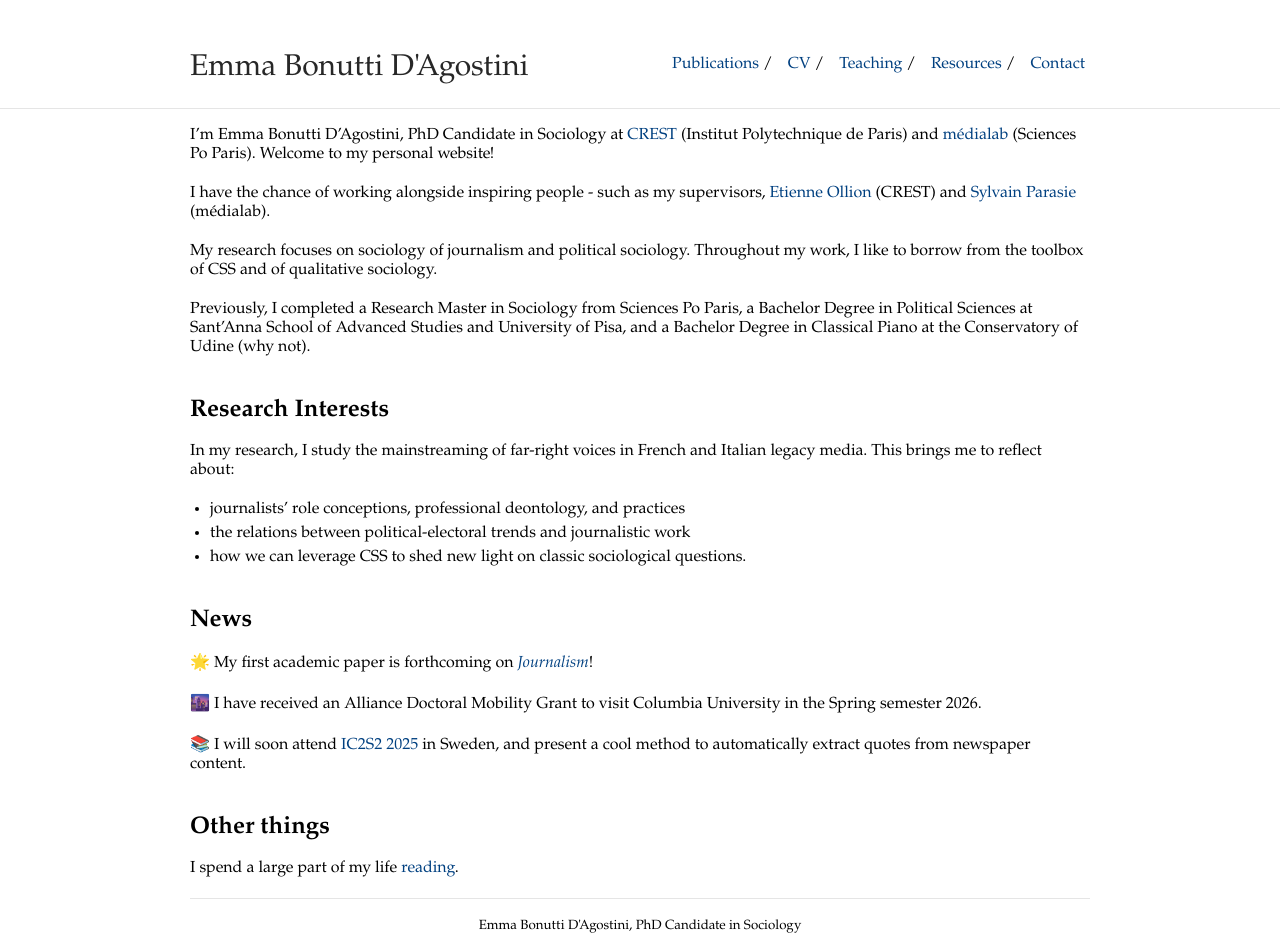
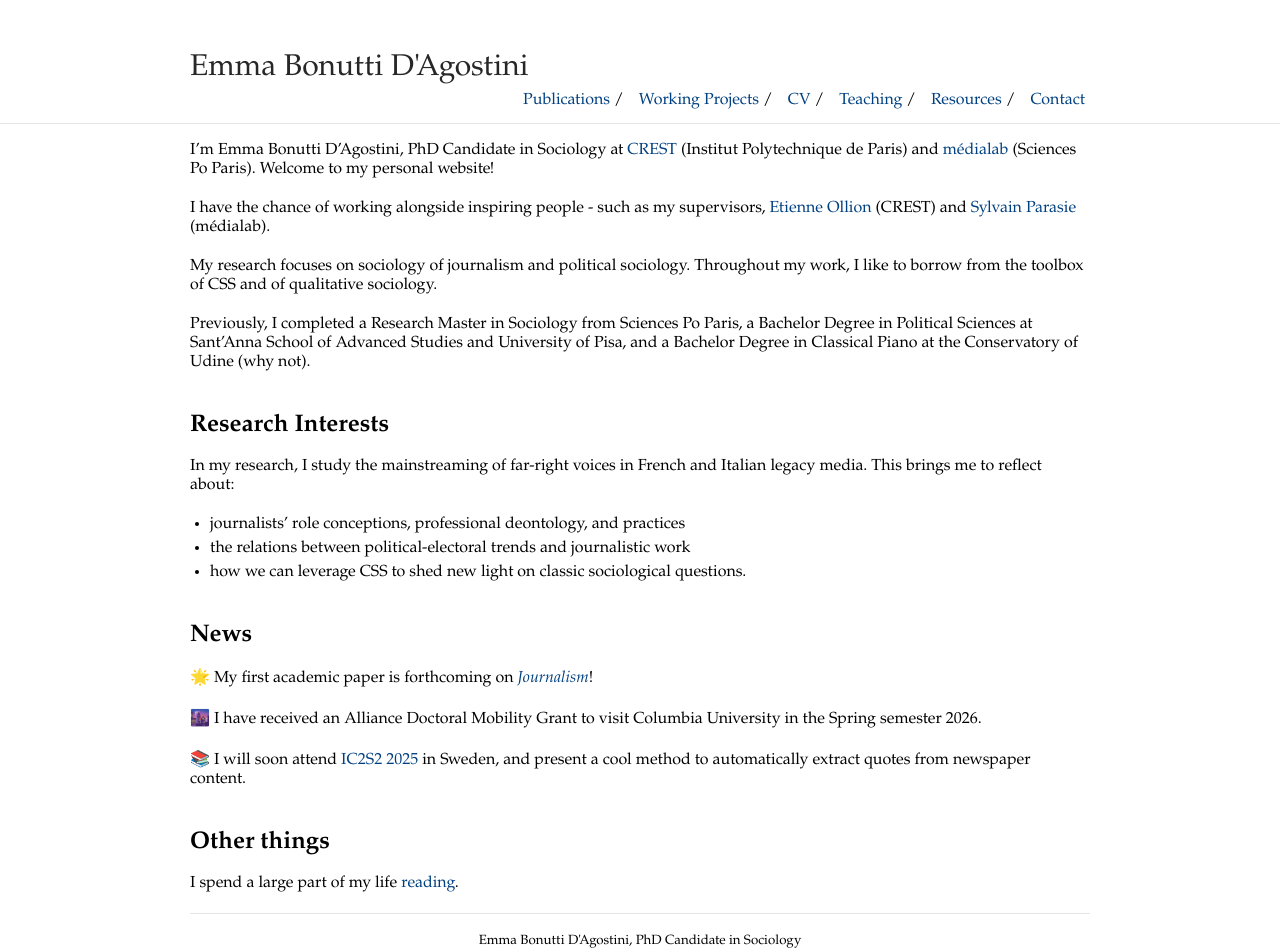
Before and after one commit to emmabonuttidagostini/emmabonuttidagostini.github.io, a Jekyll site: the page built from index.md, in a window 1280 px wide. Built offline with Jekyll 4.4.1, drawn with Linux system fonts in a browser that asks for light colours.

Commit message:
Update _config.yml

```diff
--- a/_config.yml
+++ b/_config.yml
@@ -18,6 +18,8 @@ sass:
 nav:
  - name: "Publications"
    link: "/publications"
+ - name: "Working Projects"
+   link: "/projects"
  - name: "CV"
    link: "BONUTTI D'AGOSTINI-CV-2025.07.pdf"
  - name: "Teaching"
```
